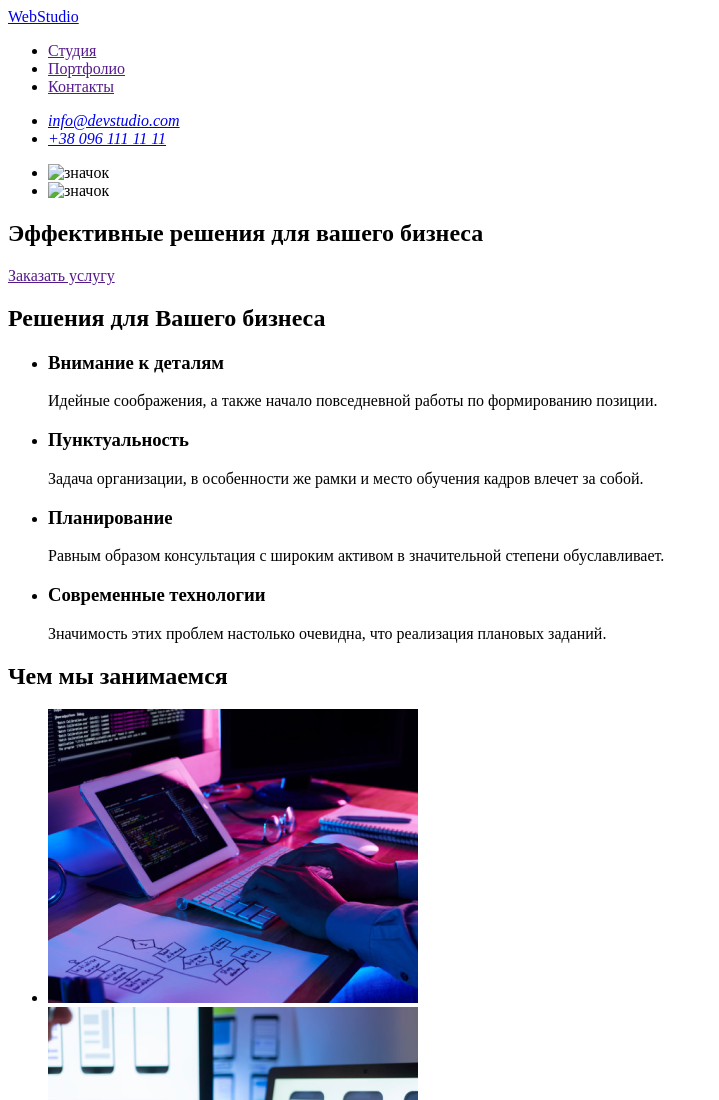
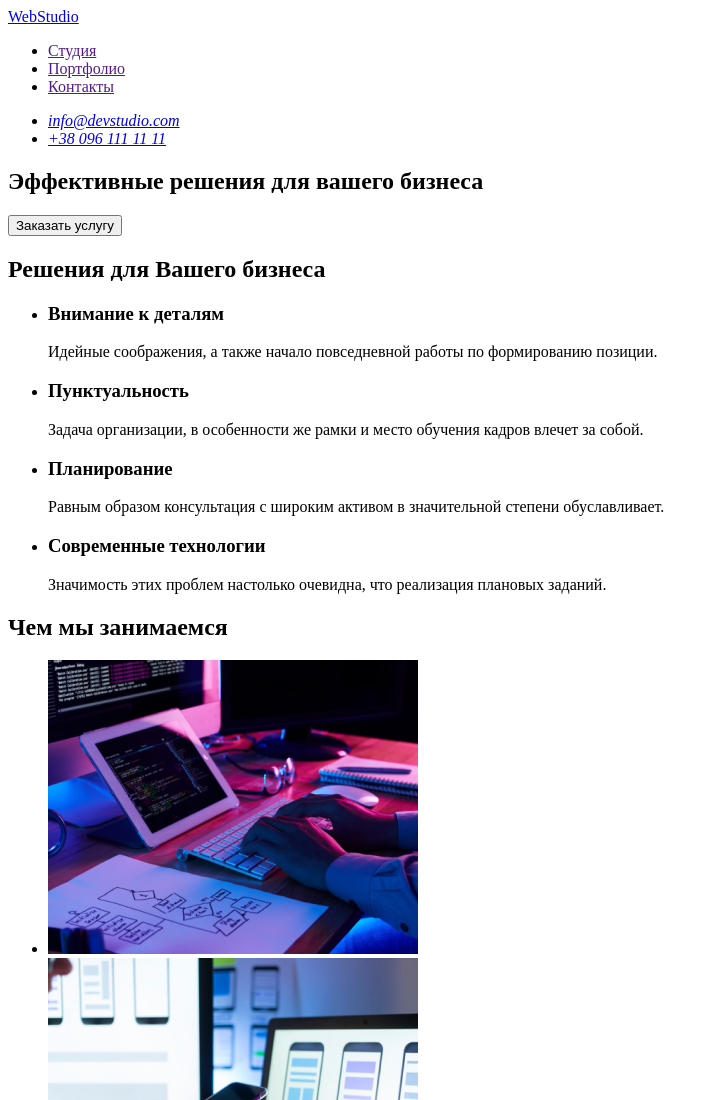
Before and after one commit to IvankaZhelezniak/goit-markup-hw-01, a plain HTML site: page index.html in a window 1280 px wide. Shown: the top 1100 px of the page, without its empty margins (0-719 px from the left). Drawn offline with Linux system fonts and the light colour scheme.

Commit message:
Добавляет разметку макета 1

```diff
--- a/index.html
+++ b/index.html
@@ -28,16 +28,12 @@
           <li><a href="tel:+380961111111">+38 096 111 11 11</a></li>
         </ul>
       </address>
-      <ul>
-        <li><img src="./images/clik.svg" alt="значок" /></li>
-        <li><img src="./images/clik.svg" alt="значок" /></li>
-      </ul>
     </header>
     <main>
       <!--Заголовок h1-->
       <section>
         <h1>Эффективные решения для вашего бизнеса</h1>
-        <a href="">Заказать услугу</a>
+        <button>Заказать услугу</button>
       </section>
       <!--Особенности-->
       <section>
```
